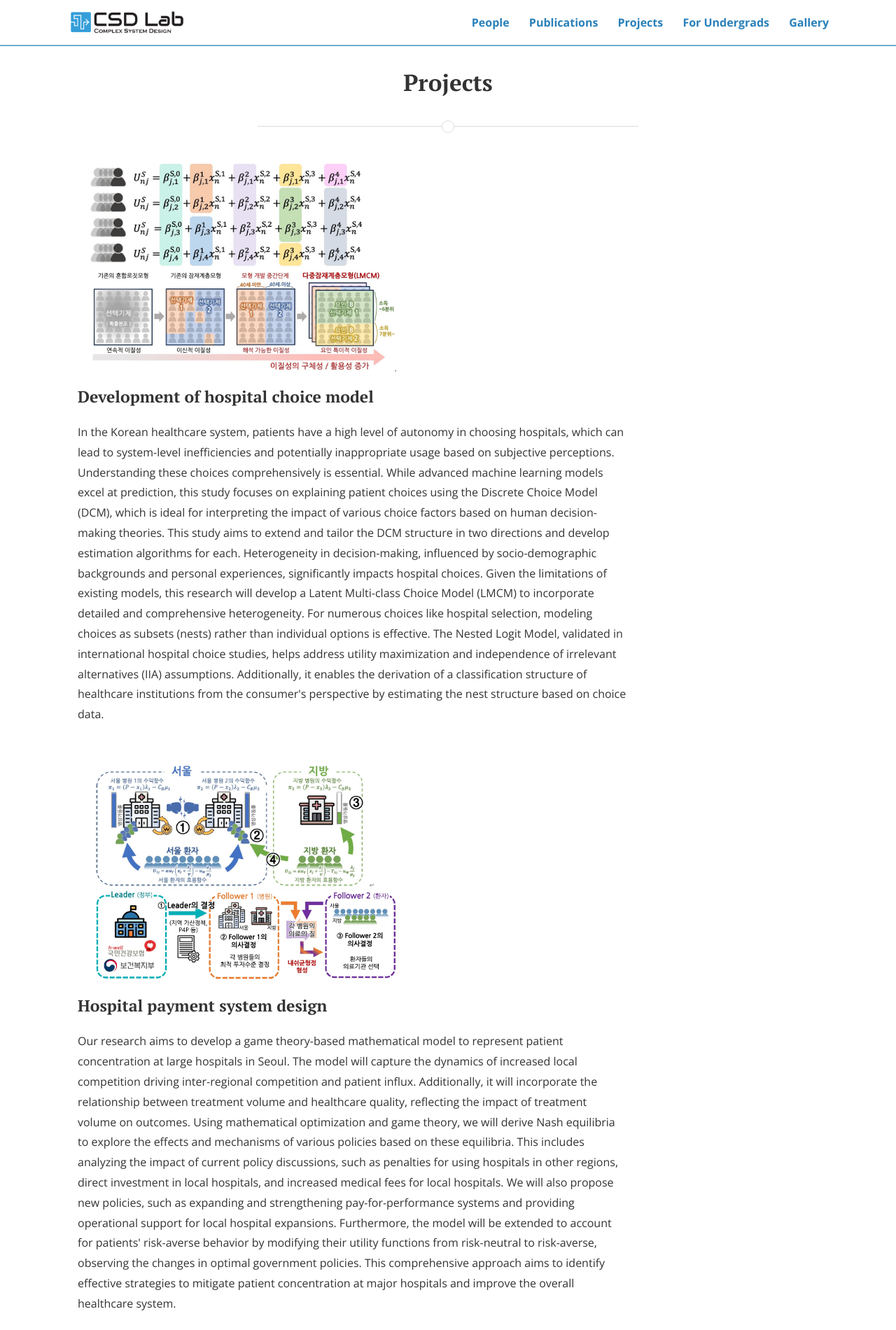
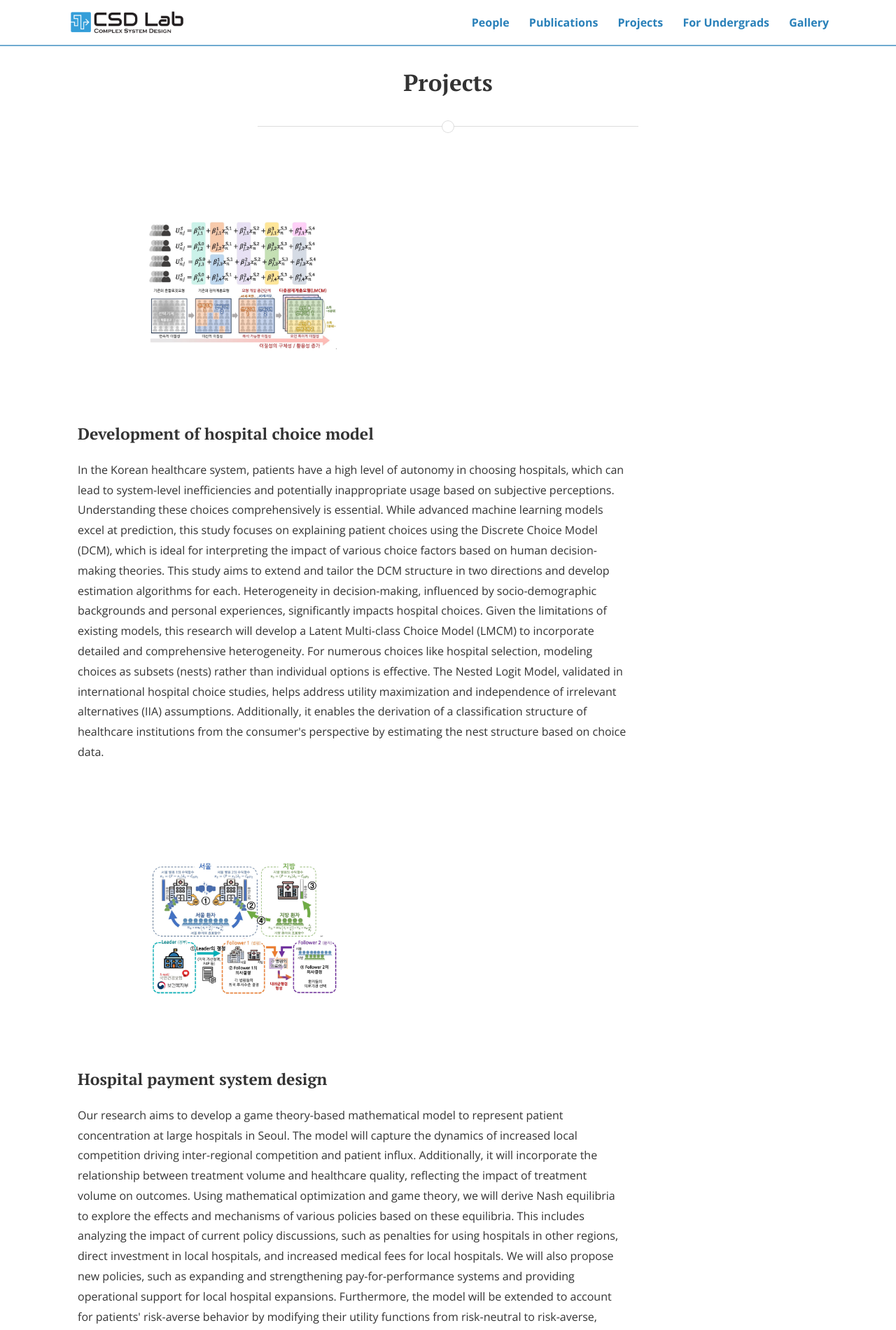
Before and after one commit to CSDlab-KAIST/csdlab-kaist.github.io, a Jekyll site: the page built from projects.html, in a window 1280 px wide. Shown: the top 1900 px of the page at 70% size. Built offline with Jekyll 4.4.1, drawn with Linux system fonts in a browser that asks for light colours; nearby versions of some CDN libraries.

Commit message:
Update main.scss

```diff
--- a/css/main.scss
+++ b/css/main.scss
@@ -41,7 +41,7 @@ h3 {
 
 .project-img-wrap {
   float: left;
-  margin: 15px 15px 15px 15px;
+  margin: 100px 100px 100px 100px;
 }
 
 .gallery-img-wrap {
```
